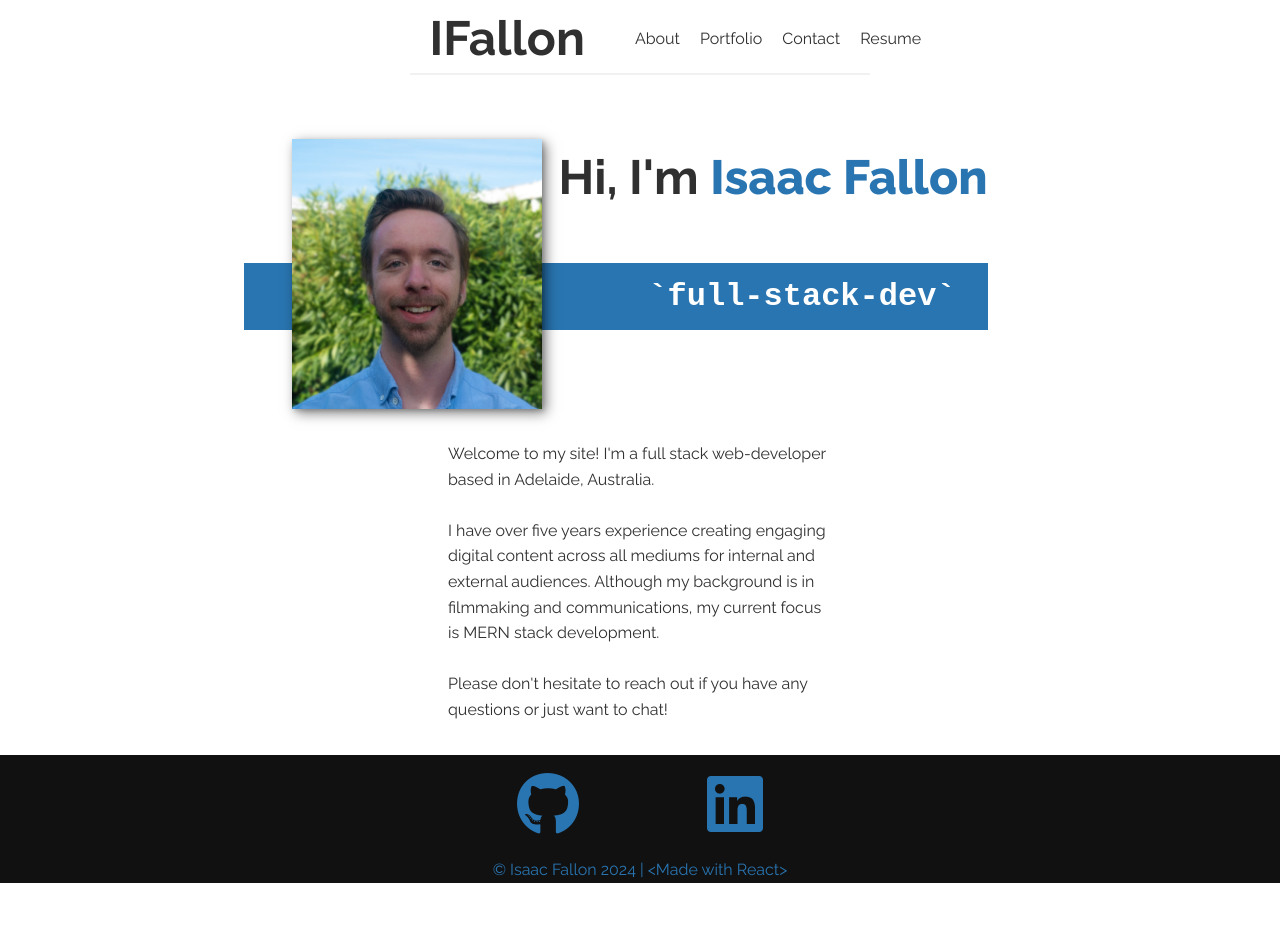
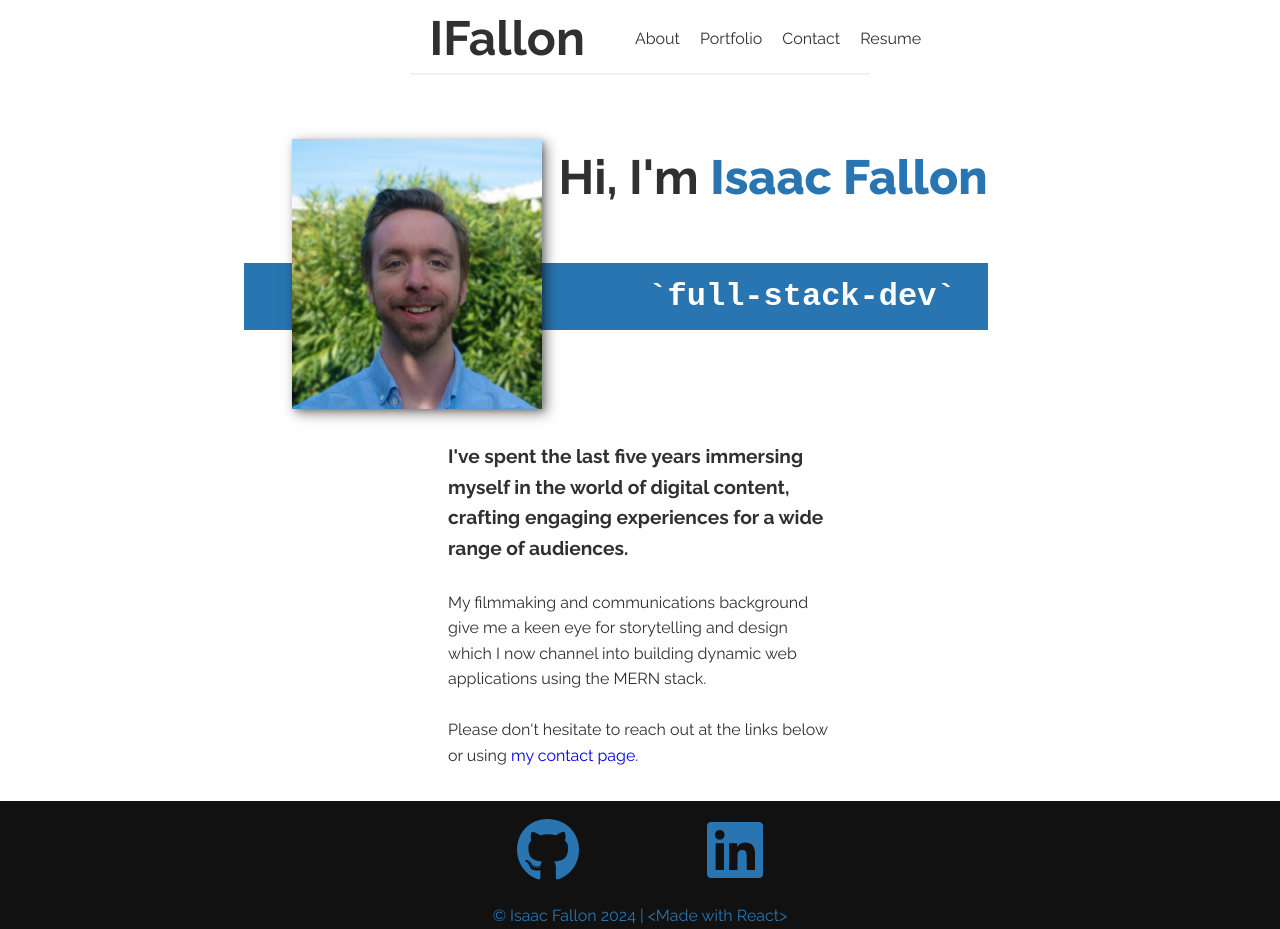
Before and after one commit to isaacfallon/Personal-React-Portfolio, a React (Vite) app: page / in a window 1280 px wide. Before the commit the page ends 883 px from the top, so only its background shows below. Built offline with nearby package versions, Linux system fonts and the light colour scheme.

Commit message:
Updates made to content on About page

```diff
--- a/src/App.css
+++ b/src/App.css
@@ -146,6 +146,11 @@ header {
     margin-bottom: 1em;
 }
 
+.regularBold {
+    font-weight: 700;
+    font-size: 1.2em;
+}
+
 /* ----------Portfolio page styles---------- */
 
 .portfolioHeaderContainer {
@@ -168,7 +173,7 @@ header {
     justify-content: center;
     grid-gap: 1em;
     color: #444;
-    width: 80%;
+    width: 100%;
     margin: 0 auto;
     margin-bottom: 1em;
 }
@@ -186,14 +191,12 @@ header {
 
 .projectImg {
     box-shadow: var(--bs);
-    grid-area: img;
+    /* grid-area: img; */
     width: 100%;
     position: relative;
-    /* z-index: -100; */
 }
 
 .projectDesc {
-    /* text-align: center; */
     padding: 0.25em;
 }
 
--- a/src/pages/About.jsx
+++ b/src/pages/About.jsx
@@ -1,4 +1,6 @@
 import isaacPhoto from '../assets/IF-photo.jpg';
+
+import { Link, useLocation } from 'react-router-dom';
 
 export default function About() {
   return (
@@ -9,16 +11,16 @@ export default function About() {
         <img src={isaacPhoto} alt="A headshot photo of Isaac Fallon" className="aboutImg"></img>
       </div>
       <div className="aboutText">
-        <p>
-          Welcome to my site! I&apos;m a full stack web-developer based in Adelaide, Australia.
+        <p className="regularBold">
+          I&apos;ve spent the last five years immersing myself in the world of digital content, crafting engaging experiences for a wide range of audiences.
         </p>
         <br></br>
         <p>
-          I have over five years experience creating engaging digital content across all mediums for internal and external audiences. Although my background is in filmmaking and communications, my current focus is MERN stack development.
+          My filmmaking and communications background give me a keen eye for storytelling and design which I now channel into building dynamic web applications using the MERN stack.
         </p>
         <br></br>
         <p>
-          Please don&apos;t hesitate to reach out if you have any questions or just want to chat!
+          Please don&apos;t hesitate to reach out at the links below or using <Link to="/Contact">my contact page.</Link>
         </p>
       </div>
     </>
```
